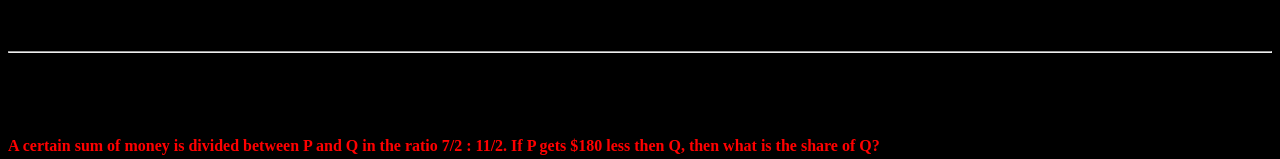
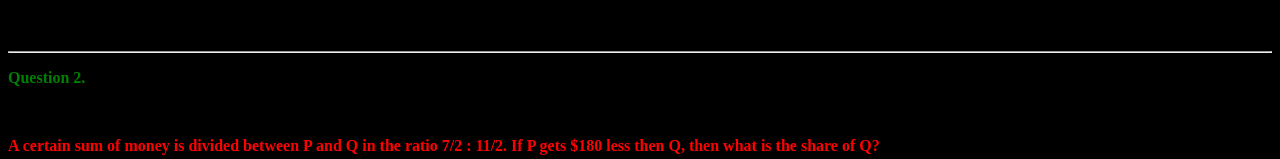
Before and after one commit to MathsJarviz/Questions-on-ratio-and-proportion, a plain HTML site: page index.html in a window 1280 px wide. Shown: the part 261-420 px from the top of the page. Drawn offline with Linux system fonts and the light colour scheme.

Commit message:
Update index.html

```diff
--- a/index.html
+++ b/index.html
@@ -35,7 +35,7 @@
 
 <hr>
 
-<p style=color:green1>Question 2.</p>
+<p style=color:green>Question 2.</p>
 
 <br><p style=color:red>A certain sum of money is divided between P and Q in the ratio 7/2 : 11/2. If P gets $180 less then Q, then what is the share of Q?</p><br></b>
 
```
